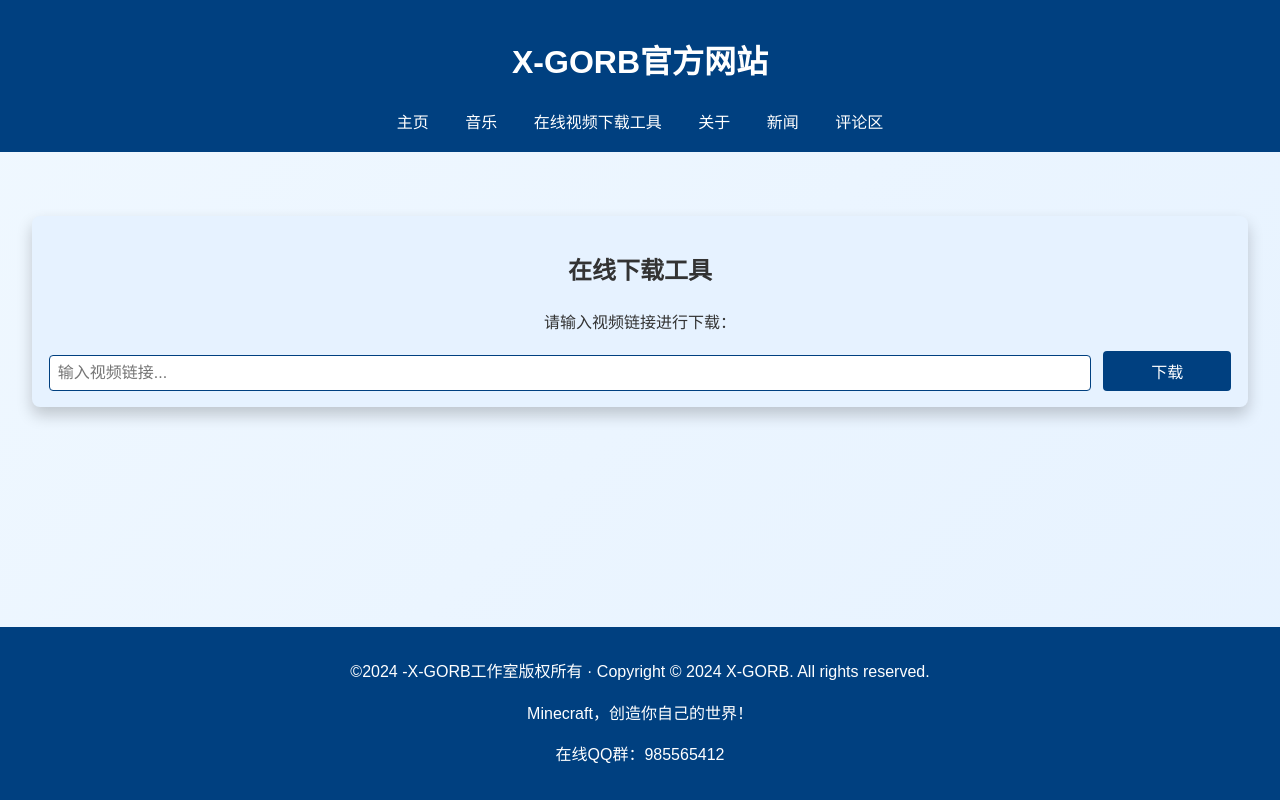
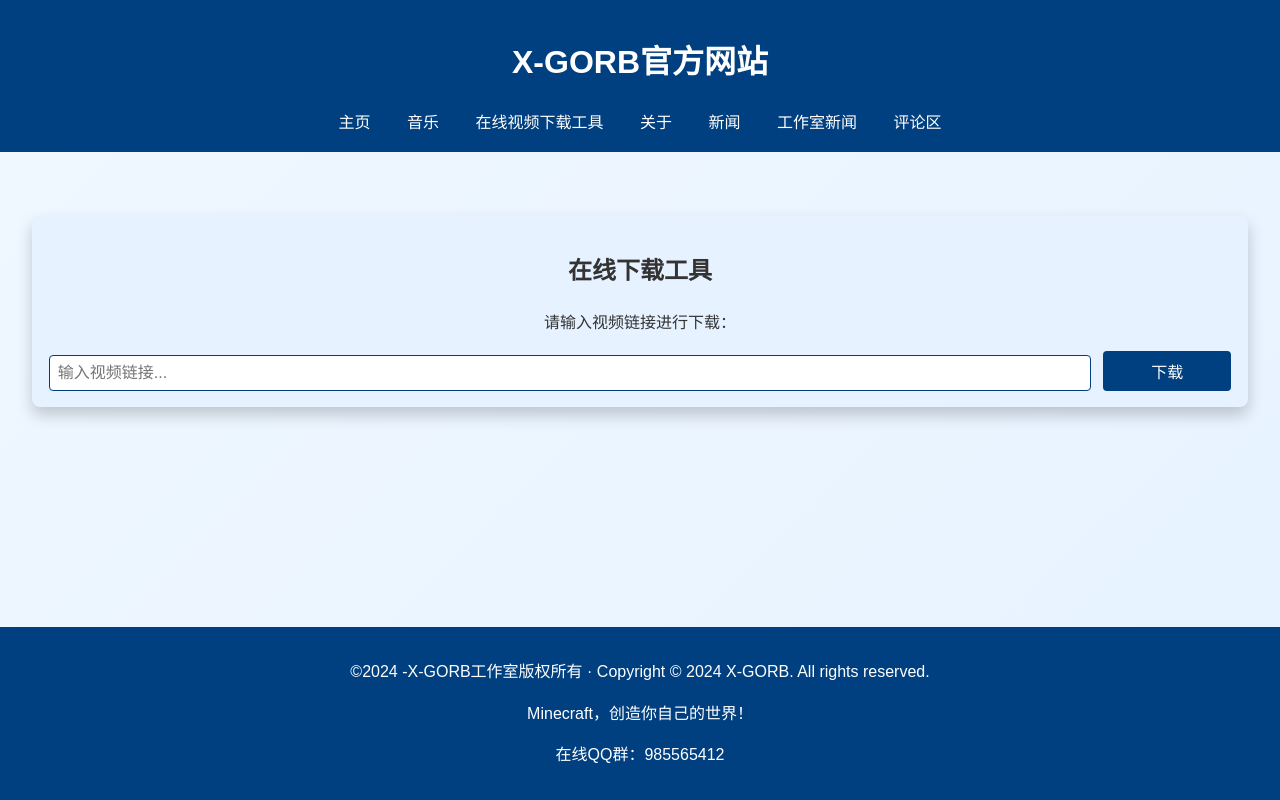
Before and after one commit to zls-wqx/guanfang, a plain HTML site: page download.html in a window 1280 px wide. Drawn offline with Linux system fonts and the light colour scheme.

Commit message:
download.html

```diff
--- a/download.html
+++ b/download.html
@@ -16,6 +16,7 @@
                 <li><a href="download.html" id="downloadLink">在线视频下载工具</a></li>
                 <li><a href="about.html" id="aboutLink">关于</a></li>
                 <li><a href="news.html" id="newsLink">新闻</a></li>
+                <li><a href="xgorb.html">工作室新闻</a></li>
                 <li><a href="comments.html" id="commentsLink">评论区</a></li>
             </ul>
         </nav>
```
